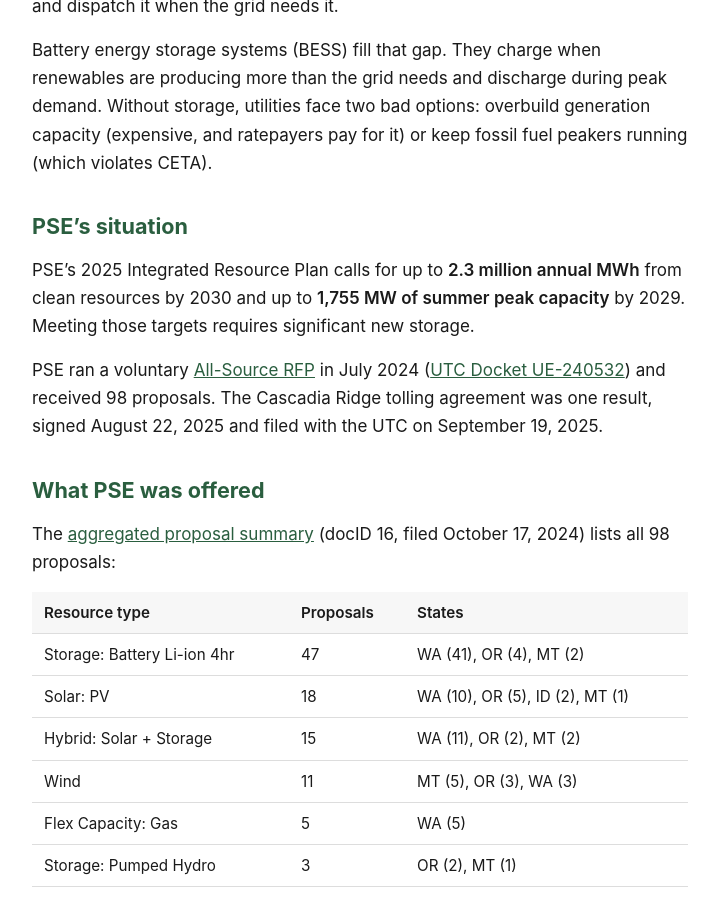
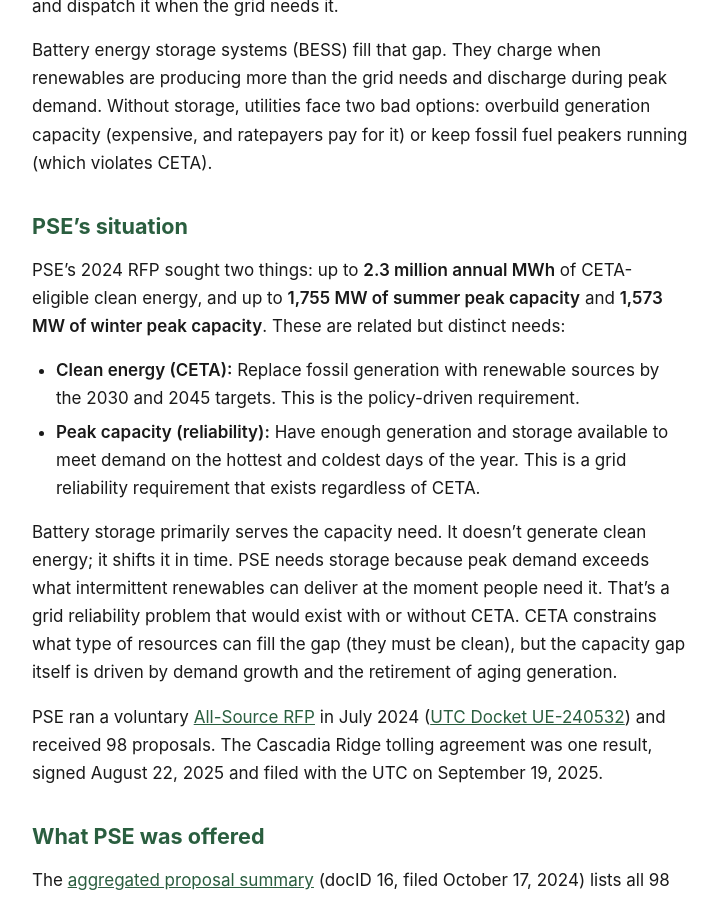
Before and after one commit to calef/cascadia-ridge-bess, a Jekyll site: the page built from _pages/ceta.md, in a window 1280 px wide and 900 px high, scrolled down 701 px. Shown: the whole window, without its empty margins (280-999 px from the left). Built offline with Jekyll 4.4.1, drawn with Linux system fonts in a browser that asks for light colours.

Commit message:
Deploy site 2026-03-31-090910

```diff
--- a/_pages/ceta.md
+++ b/_pages/ceta.md
@@ -20,7 +20,12 @@ Battery energy storage systems (BESS) fill that gap. They charge when renewables
 
 ## PSE's situation
 
-PSE's 2025 Integrated Resource Plan calls for up to **2.3 million annual MWh** from clean resources by 2030 and up to **1,755 MW of summer peak capacity** by 2029. Meeting those targets requires significant new storage.
+PSE's 2024 RFP sought two things: up to **2.3 million annual MWh** of CETA-eligible clean energy, and up to **1,755 MW of summer peak capacity** and **1,573 MW of winter peak capacity**. These are related but distinct needs:
+
+- **Clean energy (CETA):** Replace fossil generation with renewable sources by the 2030 and 2045 targets. This is the policy-driven requirement.
+- **Peak capacity (reliability):** Have enough generation and storage available to meet demand on the hottest and coldest days of the year. This is a grid reliability requirement that exists regardless of CETA.
+
+Battery storage primarily serves the capacity need. It doesn't generate clean energy; it shifts it in time. PSE needs storage because peak demand exceeds what intermittent renewables can deliver at the moment people need it. That's a grid reliability problem that would exist with or without CETA. CETA constrains what type of resources can fill the gap (they must be clean), but the capacity gap itself is driven by demand growth and the retirement of aging generation.
 
 PSE ran a voluntary [All-Source RFP](https://www.pse.com/en/pages/energy-supply/acquiring-energy/2024-Voluntary-All-Source-RFP) in July 2024 ([UTC Docket UE-240532](https://apiproxy.utc.wa.gov/cases/GetDocument?docID=34&year=2024&docketNumber=240532)) and received 98 proposals. The Cascadia Ridge tolling agreement was one result, signed August 22, 2025 and filed with the UTC on September 19, 2025.
 
```
